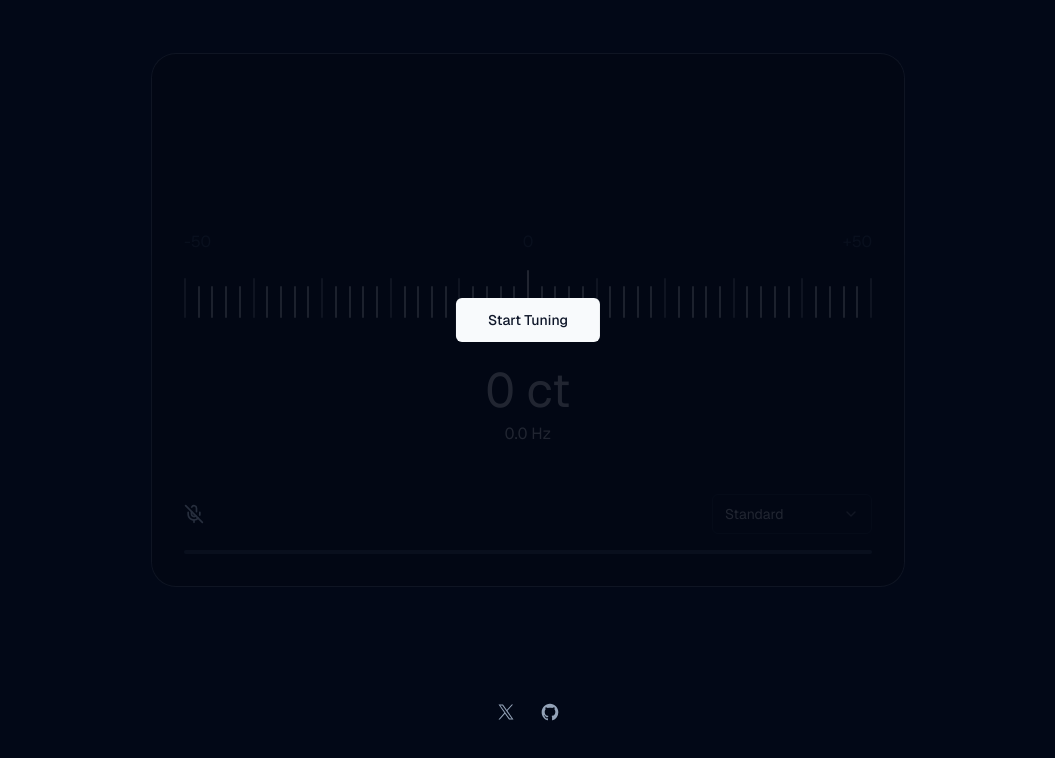
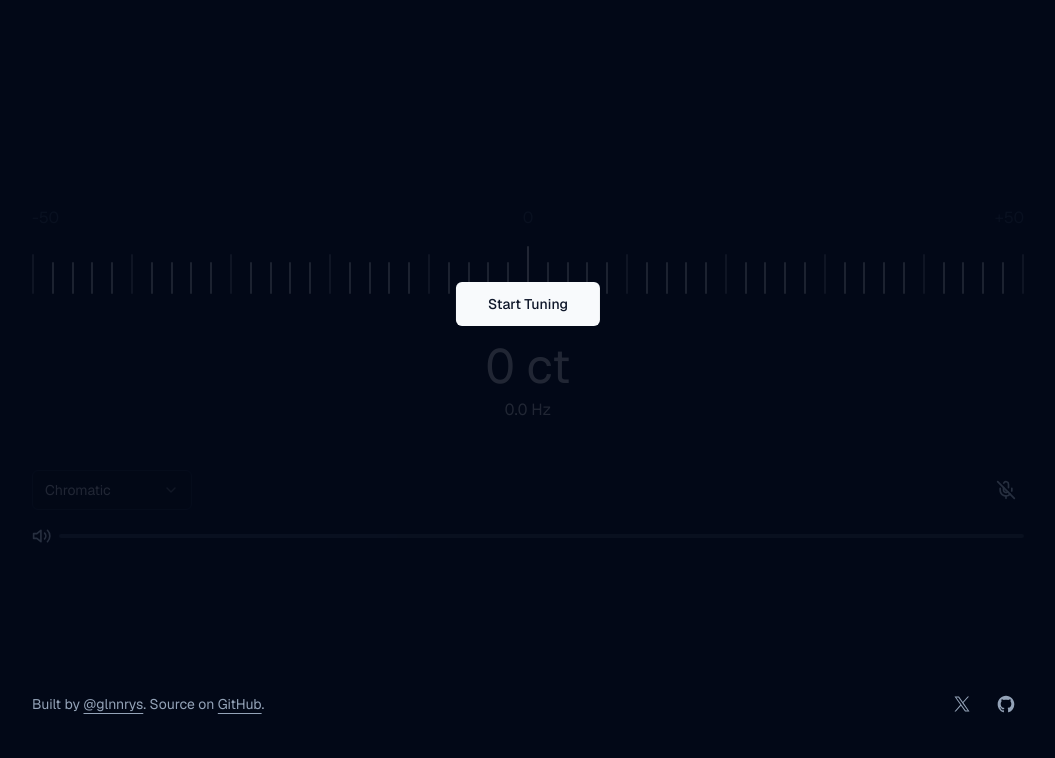
Before and after one commit to glennreyes/tuner, a Next.js app: page / in a window 1280 px wide. Shown: the top 758 px of the page, without its empty margins (112-1167 px from the left). Built offline with nearby package versions, Linux system fonts and the light colour scheme.

Commit message:
Polishing

```diff
--- a/app/layout.tsx
+++ b/app/layout.tsx
@@ -1,6 +1,8 @@
 import type { Metadata, Viewport } from 'next';
 import type { ReactNode } from 'react';
 
+import { GitHub } from '@/components/icons/github';
+import { X } from '@/components/icons/x';
 import { cn } from '@/lib/utils';
 import { Analytics } from '@vercel/analytics/react';
 import { SpeedInsights } from '@vercel/speed-insights/next';
@@ -24,15 +26,58 @@ interface RootLayoutProps {
 }
 
 const RootLayout = ({ children }: RootLayoutProps) => (
-  <html lang="en">
+  <html className="dark" lang="en">
     <body
       className={cn(
         GeistSans.variable,
         GeistMono.variable,
-        'dark bg-background font-sans text-foreground motion-safe:scroll-smooth',
+        'bg-background font-sans text-foreground motion-safe:scroll-smooth',
       )}
     >
-      {children}
+      <div className="container grid min-h-dvh max-w-screen-lg">
+        <main className="grid items-center">{children}</main>
+        <footer className="flex items-center justify-between gap-2">
+          <p className="py-4 text-sm text-muted-foreground">
+            Built by{' '}
+            <a
+              className="underline underline-offset-4"
+              href="https://glennreyes.com"
+              rel="noreferrer"
+              target="_blank"
+            >
+              @glnnrys
+            </a>
+            . Source on{' '}
+            <a
+              className="underline underline-offset-4"
+              href="https://github.com/glennreyes/tuner"
+            >
+              GitHub
+            </a>
+            .
+          </p>
+          <div className="flex gap-2 py-4">
+            <a
+              className="items-center justify-center rounded-full p-2 text-muted-foreground transition-colors hover:text-foreground focus-visible:outline-none focus-visible:ring-1 focus-visible:ring-ring"
+              href="https://x.com/glnnrys"
+              rel="noreferrer"
+              target="_blank"
+            >
+              <X className="h-5 w-5" />
+              <span className="sr-only">Twitter</span>
+            </a>
+            <a
+              className="items-center justify-center rounded-full p-2 text-muted-foreground transition-colors hover:text-foreground focus-visible:outline-none focus-visible:ring-1 focus-visible:ring-ring"
+              href="https://github.com/glennreyes/tuner"
+              rel="noreferrer"
+              target="_blank"
+            >
+              <GitHub className="h-5 w-5" />
+              <span className="sr-only">Twitter</span>
+            </a>
+          </div>
+        </footer>
+      </div>
 
       <Analytics />
       <SpeedInsights />
--- a/app/page.tsx
+++ b/app/page.tsx
@@ -1,31 +1,5 @@
-import { GitHub } from '@/components/icons/github';
-import { X } from '@/components/icons/x';
 import { Tuner } from '@/components/tuner';
 
-const RootPage = () => (
-  <main className="mx-auto grid min-h-dvh max-w-screen-md items-center p-2">
-    <Tuner />
-    <div className="flex justify-center gap-2 p-4">
-      <a
-        className="items-center justify-center rounded-full p-2 text-muted-foreground transition-colors hover:text-foreground focus-visible:outline-none focus-visible:ring-1 focus-visible:ring-ring"
-        href="https://x.com/glnnrys"
-        rel="noreferrer"
-        target="_blank"
-      >
-        <X className="h-5 w-5" />
-        <span className="sr-only">Twitter</span>
-      </a>
-      <a
-        className="items-center justify-center rounded-full p-2 text-muted-foreground transition-colors hover:text-foreground focus-visible:outline-none focus-visible:ring-1 focus-visible:ring-ring"
-        href="https://github.com/glennreyes/tuner"
-        rel="noreferrer"
-        target="_blank"
-      >
-        <GitHub className="h-5 w-5" />
-        <span className="sr-only">Twitter</span>
-      </a>
-    </div>
-  </main>
-);
+const RootPage = () => <Tuner />;
 
 export default RootPage;
--- a/components/tuner.tsx
+++ b/components/tuner.tsx
@@ -6,7 +6,7 @@ import type { FC } from 'react';
 import { modes } from '@/lib/modes';
 import { getClosestNote, hzToCents, range } from '@/lib/pitch';
 import { cn } from '@/lib/utils';
-import { Mic, MicOff } from 'lucide-react';
+import { Mic, MicOff, Volume2 } from 'lucide-react';
 import { PitchDetector } from 'pitchy';
 import { useCallback, useEffect, useRef, useState } from 'react';
 import { Analyser, Meter, UserMedia, context, start } from 'tone';
@@ -33,7 +33,7 @@ const bars = Array.from({ length: range / 2 + 1 }, (_, i) => i - range / 4);
 
 export const Tuner: FC = () => {
   const requestId = useRef<number>();
-  const [mode, setMode] = useState<Mode>('guitarStandard');
+  const [mode, setMode] = useState<Mode>('chromatic');
   const [pitch, setPitch] = useState<null | number>(null);
   const [note, setNote] = useState<Note | null>(null);
   const [isListening, setIsListening] = useState(false);
@@ -126,14 +126,7 @@ export const Tuner: FC = () => {
   const cents = pitch && tuningPitch ? hzToCents(pitch, tuningPitch) : 0;
 
   return (
-    <div
-      className={cn(
-        'p-8 transition-shadow sm:rounded-3xl sm:bg-black/15 sm:ring-1',
-        isListening
-          ? 'sm:shadow-xl sm:shadow-secondary/25 sm:ring-primary/10'
-          : 'sm:ring-primary/5 sm:hover:shadow-xl sm:hover:shadow-secondary/10',
-      )}
-    >
+    <div>
       <div
         className={cn('grid items-center gap-12', {
           'opacity-25': !isListening,
@@ -184,7 +177,7 @@ export const Tuner: FC = () => {
               >
                 <div
                   className={cn(
-                    'h-20 w-1 rounded shadow-xl shadow-secondary/25 transition-all sm:w-2',
+                    'h-20 w-1 shadow-xl shadow-secondary/25 transition-all',
                     isInTune ? 'bg-success' : 'bg-muted-foreground',
                     !isCapturing || !note
                       ? 'scale-95 opacity-0 delay-500'
@@ -217,14 +210,6 @@ export const Tuner: FC = () => {
         </div>
         <div className="grid gap-4">
           <div className="flex justify-between gap-2">
-            <div className="flex items-center gap-2">
-              {device ? (
-                <Mic className="h-5 w-5 text-muted-foreground" />
-              ) : (
-                <MicOff className="h-5 w-5 text-muted-foreground" />
-              )}
-              <p className="truncate text-sm text-muted-foreground">{device}</p>
-            </div>
             <Select
               disabled={!isListening}
               onValueChange={handleValueChange}
@@ -250,8 +235,19 @@ export const Tuner: FC = () => {
                 </SelectGroup>
               </SelectContent>
             </Select>
+            <div className="flex items-center gap-2">
+              {device ? (
+                <Mic className="h-5 w-5 text-muted-foreground" />
+              ) : (
+                <MicOff className="h-5 w-5 text-muted-foreground" />
+              )}
+              <p className="truncate text-sm text-muted-foreground">{device}</p>
+            </div>
           </div>
-          <Progress value={volume} />
+          <div className="flex items-center gap-2">
+            <Volume2 className="h-5 w-5 text-muted-foreground" />
+            <Progress value={volume} />
+          </div>
         </div>
       </div>
       <Button
--- a/tailwind.config.ts
+++ b/tailwind.config.ts
@@ -12,14 +12,12 @@ const config = {
     './components/**/*.{ts,tsx}',
     './lib/**/*.{ts,tsx}',
   ],
+  darkMode: 'selector',
   plugins: [animate, containerQueries, forms, typography],
   theme: {
     container: {
       center: true,
-      padding: '2rem',
-      screens: {
-        '2xl': '1400px',
-      },
+      padding: '1rem',
     },
     extend: {
       animation: {
```
